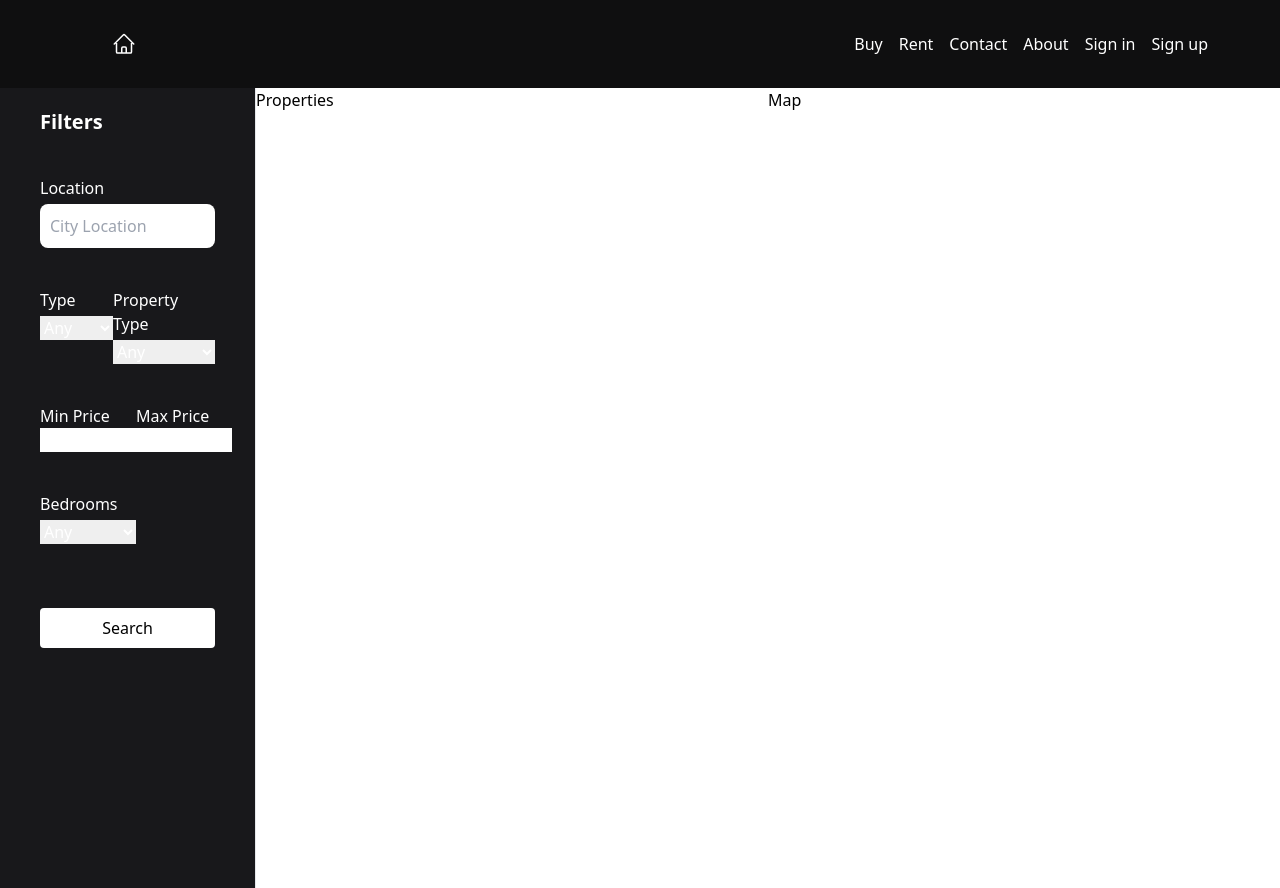
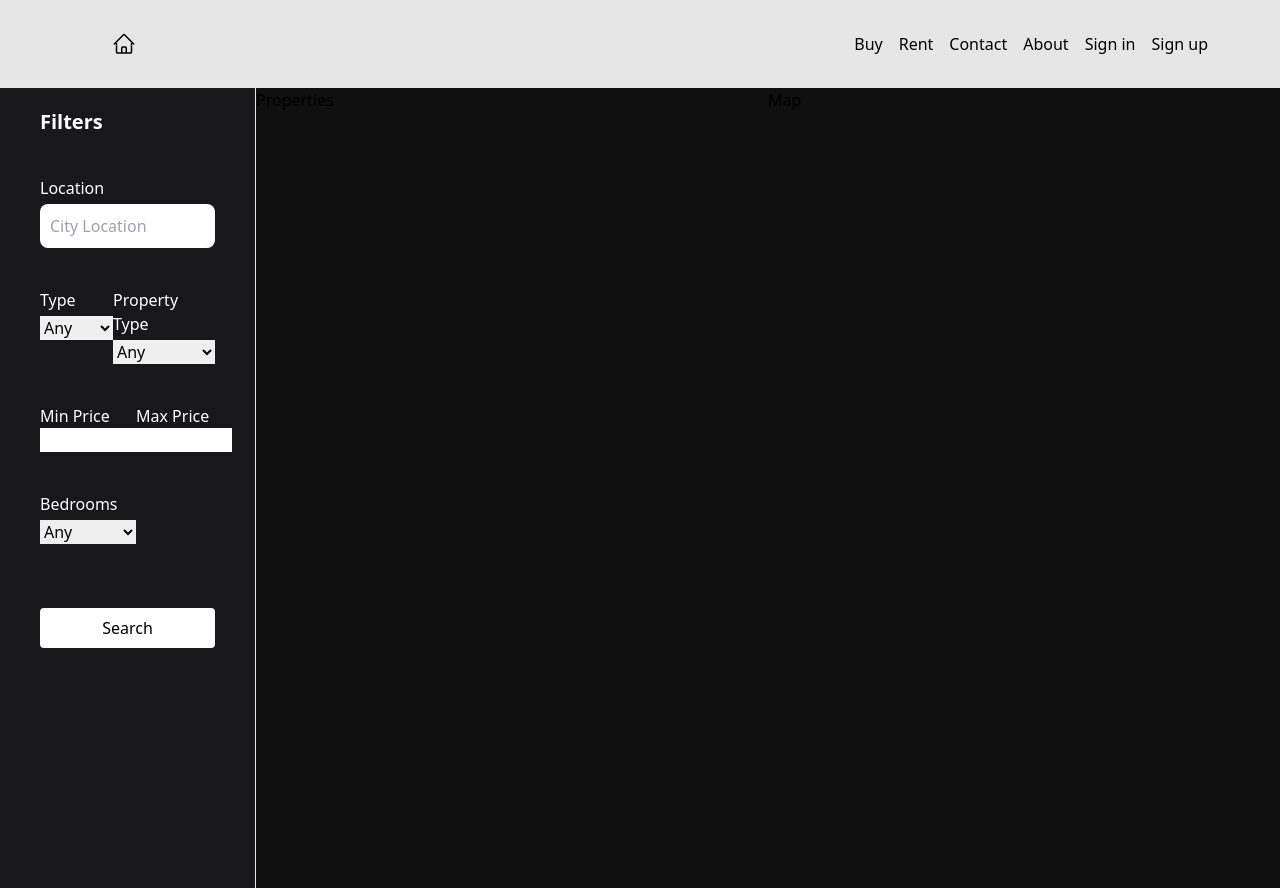
Before and after one commit to HarshitBakrania/HB-Realty, a React (Vite) app in the folder client/: page /list in a window 1280 px wide. Built offline with nearby package versions, Linux system fonts and the light colour scheme.

Commit message:
upated navbar

```diff
--- a/client/src/components/NavBar.jsx
+++ b/client/src/components/NavBar.jsx
@@ -1,8 +1,8 @@
 export default function NavBar(){
-    return <div className="flex justify-between p-8 bg-background-color">
+    return <div className="flex justify-between p-8 bg-navbar-color">
         <div className="sm:pl-20 "><HomeIcon /></div>
         <div className="sm:pr-10 ">
-            <div className="flex justify-end space-x-4 text-white cursor-pointer flex-row">
+            <div className="flex justify-end space-x-4 cursor-pointer flex-row">
                 <NavBarButtons label="Buy" />
                 <NavBarButtons label="Rent" />
                 <NavBarButtons label="Contact" />
@@ -16,7 +16,7 @@ export default function NavBar(){
 
 const HomeIcon = () => {
     return <div className="cursor-pointer">
-        <svg xmlns="http://www.w3.org/2000/svg" fill="none" viewBox="0 0 24 24" stroke-width="1.5" stroke="white" class="size-6">
+        <svg xmlns="http://www.w3.org/2000/svg" fill="none" viewBox="0 0 24 24" stroke-width="1.5" stroke="black" class="size-6">
             <path stroke-linecap="round" stroke-linejoin="round" d="m2.25 12 8.954-8.955c.44-.439 1.152-.439 1.591 0L21.75 12M4.5 9.75v10.125c0 .621.504 1.125 1.125 1.125H9.75v-4.875c0-.621.504-1.125 1.125-1.125h2.25c.621 0 1.125.504 1.125 1.125V21h4.125c.621 0 1.125-.504 1.125-1.125V9.75M8.25 21h8.25" />
         </svg>
     </div>
--- a/client/src/routes/ListPage.jsx
+++ b/client/src/routes/ListPage.jsx
@@ -21,19 +21,19 @@ export const ListPage = () => {
                     <div className="flex justify-between">
                         <div className="flex flex-col max-w-24">
                             <label>Min Price</label>
-                            <input type="number"></input>
+                            <input type="number" className="text-black"></input>
                         </div>
                         <div className="flex flex-col max-w-24">
                             <label>Max Price</label>
-                            <input type="number"></input>
+                            <input type="number" className="text-black"></input>
                         </div>
                     </div>
                     <BedroomFilter />
                     <Button label="Search" onClick={() => {}}/>
 
                 </div>
-                <div className="col-span-2">Properties</div>
-                <div className="col-span-2">Map</div>
+                <div className="col-span-2 bg-background-color">Properties</div>
+                <div className="col-span-2 bg-background-color">Map</div>
             </div>
         </div>
     );
@@ -43,7 +43,7 @@ function TypeFilter(){
     return(
         <div className="flex flex-col w-24 space-y-1">
             <label>Type</label>
-            <select name="type">
+            <select name="type" className="text-black">
                 <option value="">Any</option>
                 <option value="2">Buy</option>
                 <option value="3">Rent</option>
@@ -54,9 +54,9 @@ function TypeFilter(){
 
 function PropertyFilter(){
     return(
-        <div className="flex flex-col w-32 space-y-1">
+        <div className="flex flex-col w-32 space-y-1 ">
             <label>Property Type</label>
-            <select name="property">
+            <select name="property" className="text-black">
                 <option value="">Any</option>
                 <option value="apartment">Apartment</option>
                 <option value="house">House</option>
@@ -71,7 +71,7 @@ function BedroomFilter(){
     return(
         <div className="flex flex-col w-24 space-y-1">
             <label>Bedrooms</label>
-            <select name="bedroom">
+            <select name="bedroom" className="text-black">
                 <option value="">Any</option>
                 <option value="1">1</option>
                 <option value="2">2</option>
--- a/client/src/routes/SignInPage.jsx
+++ b/client/src/routes/SignInPage.jsx
@@ -30,8 +30,9 @@ export const SignInPage = () => {
     }
 
     return (
-        <div className="bg-background-color h-[100vh] text-white">
+        <div className="bg-background-color h-[100vh]">
             <NavBar />
+            <div className="text-white">
                 <div className="text-center pt-24 space-y-2">
                     <div className="text-3xl font-bold">
                         Welcome Back!
@@ -57,5 +58,6 @@ export const SignInPage = () => {
                     </div>
                 </div>
             </div>
+        </div>
     )
 }
--- a/client/src/routes/SignUpPage.jsx
+++ b/client/src/routes/SignUpPage.jsx
@@ -29,8 +29,9 @@ export const SignUpPage = () => {
     }
 
     return (
-        <div className="bg-background-color h-[100vh] text-white">
+        <div className="bg-background-color h-[100vh]">
             <NavBar />
+            <div className="text-white">
                 <div className="text-center pt-24 space-y-2">
                     <div className="text-3xl font-bold">
                         Register
@@ -59,5 +60,6 @@ export const SignUpPage = () => {
                     </div>
                 </div>
             </div>
+        </div>
     )
 }
--- a/client/tailwind.config.js
+++ b/client/tailwind.config.js
@@ -8,7 +8,8 @@ export default {
     extend: {
       colors:{
         "background-color" : "#0F0F10",
-        "secondary-color": "#18181B"
+        "secondary-color": "#18181B",
+        "navbar-color": "#E6E6E6"
       }
     },
   },
```
Lines whose indentation alone changed are shown as unchanged.
